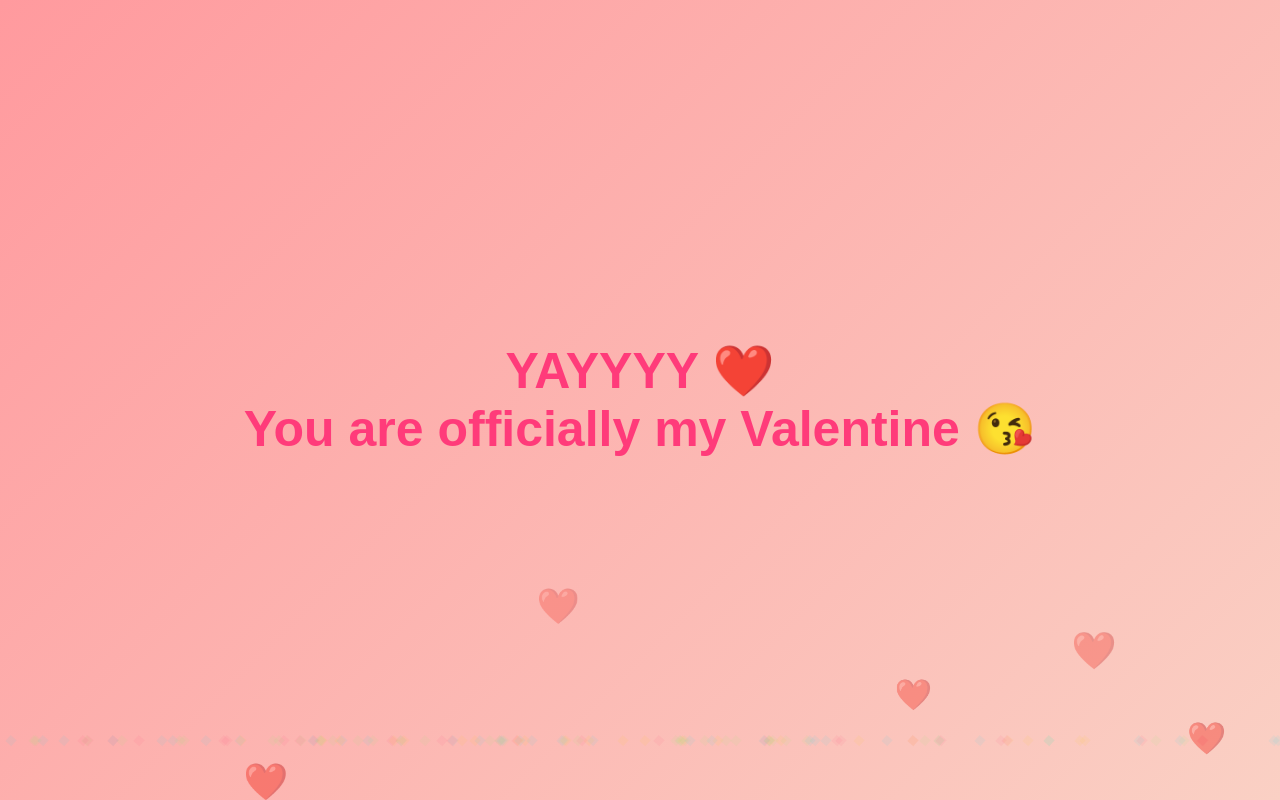
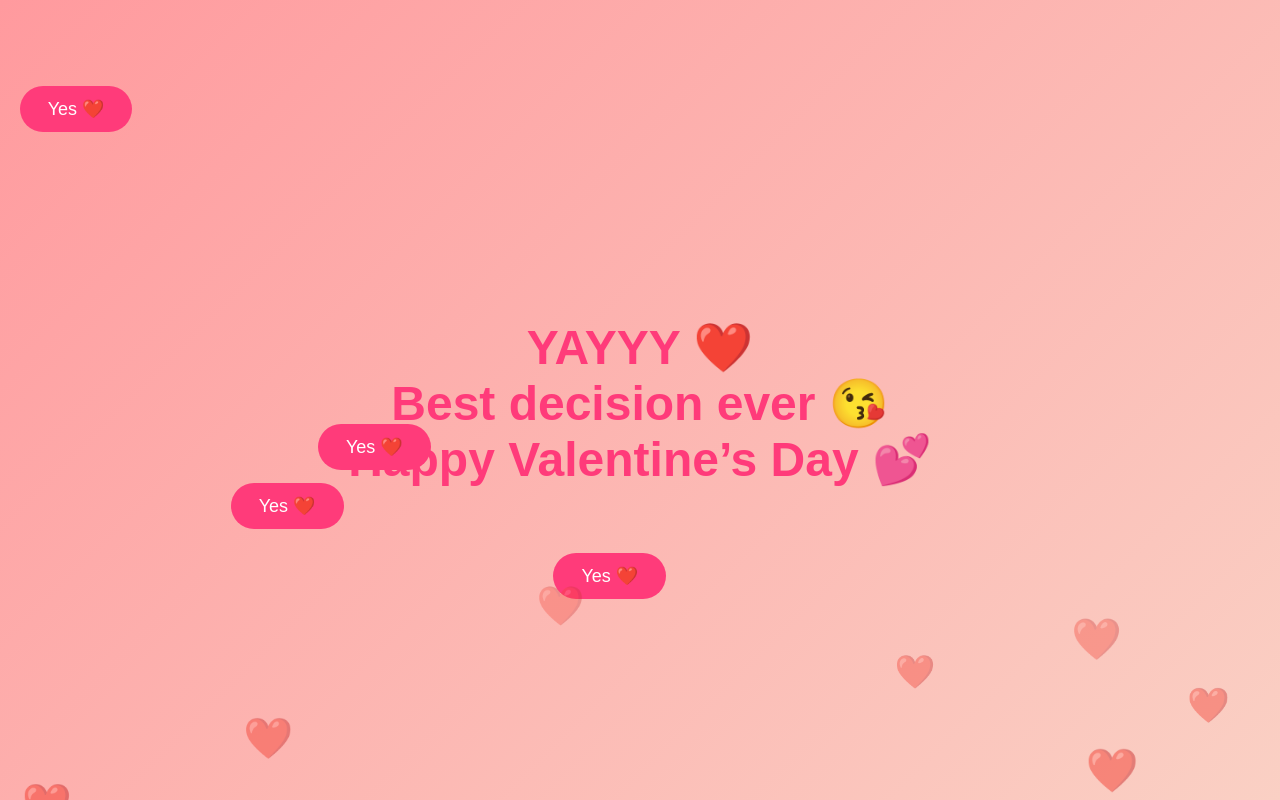
Before and after one commit to averma-me/valentine, a plain HTML site: page index.html in a window 1280 px wide. Both pictures are taken after a click on the button "Yes 😍". Drawn offline with Linux system fonts and the light colour scheme.

Commit message:
Add files via upload

```diff
--- a/index.html
+++ b/index.html
@@ -11,7 +11,7 @@
     height: 100vh;
     overflow: hidden;
     font-family: Arial, sans-serif;
-    background: linear-gradient(135deg,#ff9a9e,#fad0c4);
+    background: linear-gradient(135deg, #ff9a9e, #fad0c4);
     display: flex;
     justify-content: center;
     align-items: center;
@@ -23,19 +23,22 @@
     padding: 40px;
     border-radius: 25px;
     box-shadow: 0 15px 45px rgba(0,0,0,0.25);
+    position: relative;
+    z-index: 5;
   }
 
   h1 {
     color: #ff3b7a;
+    margin-bottom: 25px;
   }
 
   button {
-    padding: 12px 26px;
+    padding: 12px 28px;
     font-size: 18px;
     border-radius: 30px;
     border: none;
     cursor: pointer;
-    margin: 10px;
+    margin: 8px;
     transition: 0.2s;
   }
 
@@ -44,13 +47,17 @@
     color: white;
   }
 
+  .yesBtn:hover {
+    transform: scale(1.1);
+  }
+
   #noBtn {
     background: #eee;
+    position: absolute;
   }
 
   .heart {
     position: fixed;
-    font-size: 20px;
     animation: float 4s linear infinite;
   }
 
@@ -58,107 +65,92 @@
     from { transform: translateY(100vh); opacity: 1; }
     to { transform: translateY(-10vh); opacity: 0; }
   }
-
-  .confetti {
-    position: fixed;
-    width: 8px;
-    height: 8px;
-    background: red;
-    animation: fall 3s linear forwards;
-  }
-
-  @keyframes fall {
-    to {
-      transform: translateY(100vh) rotate(720deg);
-      opacity: 0;
-    }
-  }
 </style>
 </head>
 
 <body>
 
-<div class="card" id="mainCard">
-  <h1>Aman ❤️<br>Will you be my Valentine?</h1>
-
+<div class="card">
+  <h1>From Aman Verma ❤️,<br>Will you be my Valentine?</h1>
   <button class="yesBtn" onclick="sayYes()">Yes 😍</button>
-  <button id="noBtn" onclick="multiplyYes()">No 😜</button>
+  <button id="noBtn">No 😜</button>
 </div>
 
-<!-- sounds -->
+<!-- Cute sounds -->
 <audio id="popSound" src="https://assets.mixkit.co/active_storage/sfx/2571/2571-preview.mp3"></audio>
 <audio id="yesSound" src="https://assets.mixkit.co/active_storage/sfx/2013/2013-preview.mp3"></audio>
 
 <script>
+const noBtn = document.getElementById("noBtn");
 const popSound = document.getElementById("popSound");
 const yesSound = document.getElementById("yesSound");
 
-let yesCount = 0;
+/* ---------------- Slippery Button ---------------- */
+document.addEventListener("mousemove", (e) => {
+  const rect = noBtn.getBoundingClientRect();
 
-/* -------- Multiply YES buttons -------- */
-function multiplyYes() {
+  const distance = Math.hypot(
+    e.clientX - (rect.left + rect.width/2),
+    e.clientY - (rect.top + rect.height/2)
+  );
+
+  if (distance < 120) {
+    escapeNo();
+  }
+});
+
+/* mobile support */
+document.addEventListener("touchstart", escapeNo);
+
+function escapeNo() {
+  moveNo();
+  multiplyYes();
   popSound.currentTime = 0;
   popSound.play();
+}
 
+function moveNo() {
+  const x = Math.random() * (window.innerWidth - 100);
+  const y = Math.random() * (window.innerHeight - 60);
+  noBtn.style.left = x + "px";
+  noBtn.style.top = y + "px";
+}
+
+/* ---------------- Multiplying YES Buttons ---------------- */
+function multiplyYes() {
   for (let i = 0; i < 4; i++) {
     const btn = document.createElement("button");
     btn.innerText = "Yes ❤️";
     btn.className = "yesBtn";
-
     btn.style.position = "absolute";
     btn.style.left = Math.random() * 90 + "vw";
     btn.style.top = Math.random() * 90 + "vh";
-
     btn.onclick = sayYes;
-
     document.body.appendChild(btn);
-  }
-
-  yesCount++;
-
-  if (yesCount > 3) {
-    document.getElementById("noBtn").innerText = "Still No? 😂";
   }
 }
 
-/* -------- YES clicked -------- */
+/* ---------------- Yes Click Celebration ---------------- */
 function sayYes() {
   yesSound.play();
 
   document.body.innerHTML =
-    "<h1 style='font-size:50px;color:#ff3b7a;text-align:center'>YAYYYY ❤️<br>You are officially my Valentine 😘</h1>";
+    "<h1 style='font-size:48px;color:#ff3b7a;text-align:center'>YAYYY ❤️<br>Best decision ever 😘<br>Happy Valentine’s Day 💕</h1>";
 
   startHearts();
-  startConfetti();
 }
 
-/* -------- Hearts -------- */
+/* ---------------- Hearts Animation ---------------- */
 function startHearts() {
   setInterval(() => {
     const heart = document.createElement("div");
     heart.className = "heart";
     heart.innerText = "❤️";
     heart.style.left = Math.random() * 100 + "vw";
-    heart.style.fontSize = Math.random() * 20 + 20 + "px";
+    heart.style.fontSize = (Math.random()*25 + 20) + "px";
     document.body.appendChild(heart);
-
     setTimeout(() => heart.remove(), 4000);
-  }, 200);
-}
-
-/* -------- Confetti -------- */
-function startConfetti() {
-  for (let i = 0; i < 120; i++) {
-    const c = document.createElement("div");
-    c.className = "confetti";
-    c.style.left = Math.random() * 100 + "vw";
-    c.style.top = "-10px";
-    c.style.background =
-      ["#ff3b7a","#ffcc00","#00e0ff","#7cff6b"][Math.floor(Math.random()*4)];
-    document.body.appendChild(c);
-
-    setTimeout(() => c.remove(), 3000);
-  }
+  }, 150);
 }
 </script>
 
```
